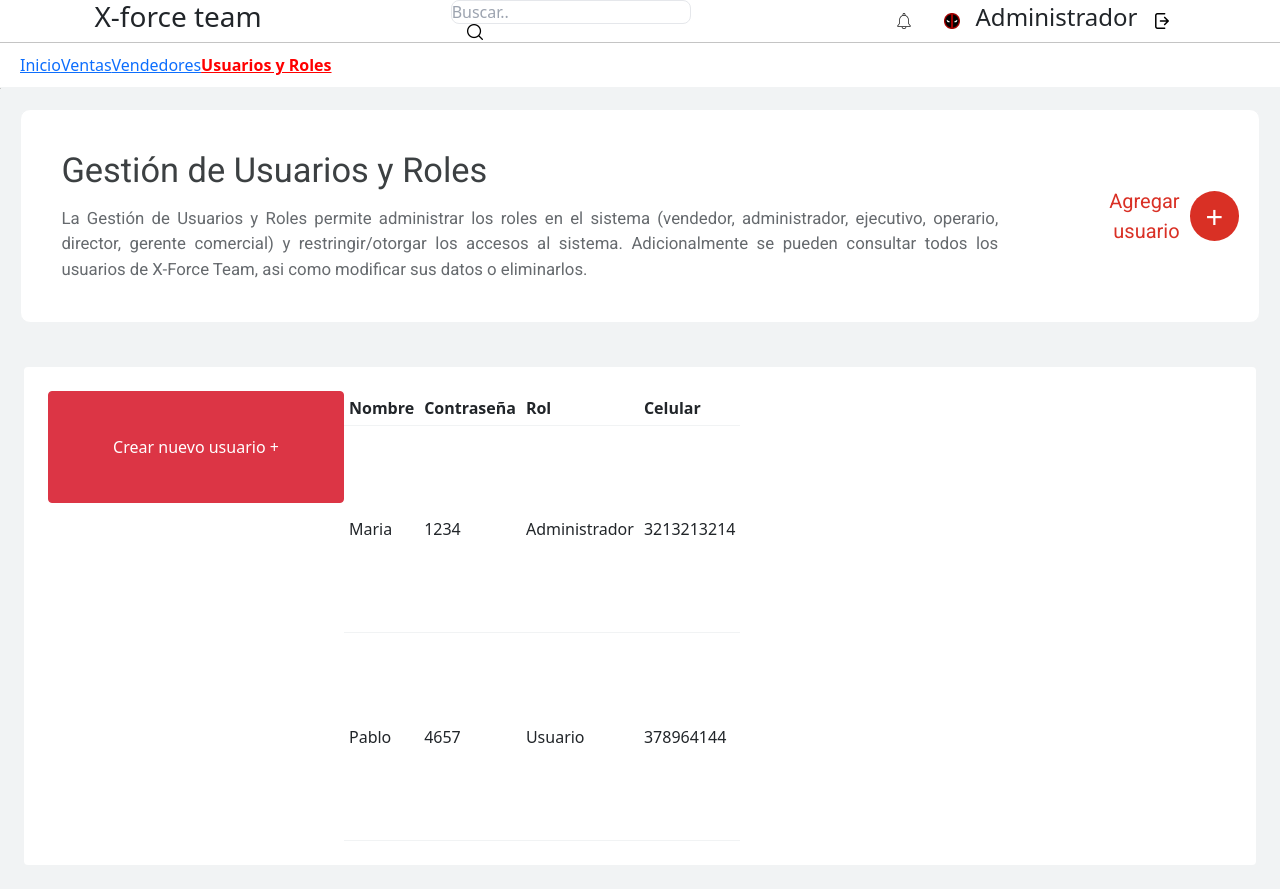
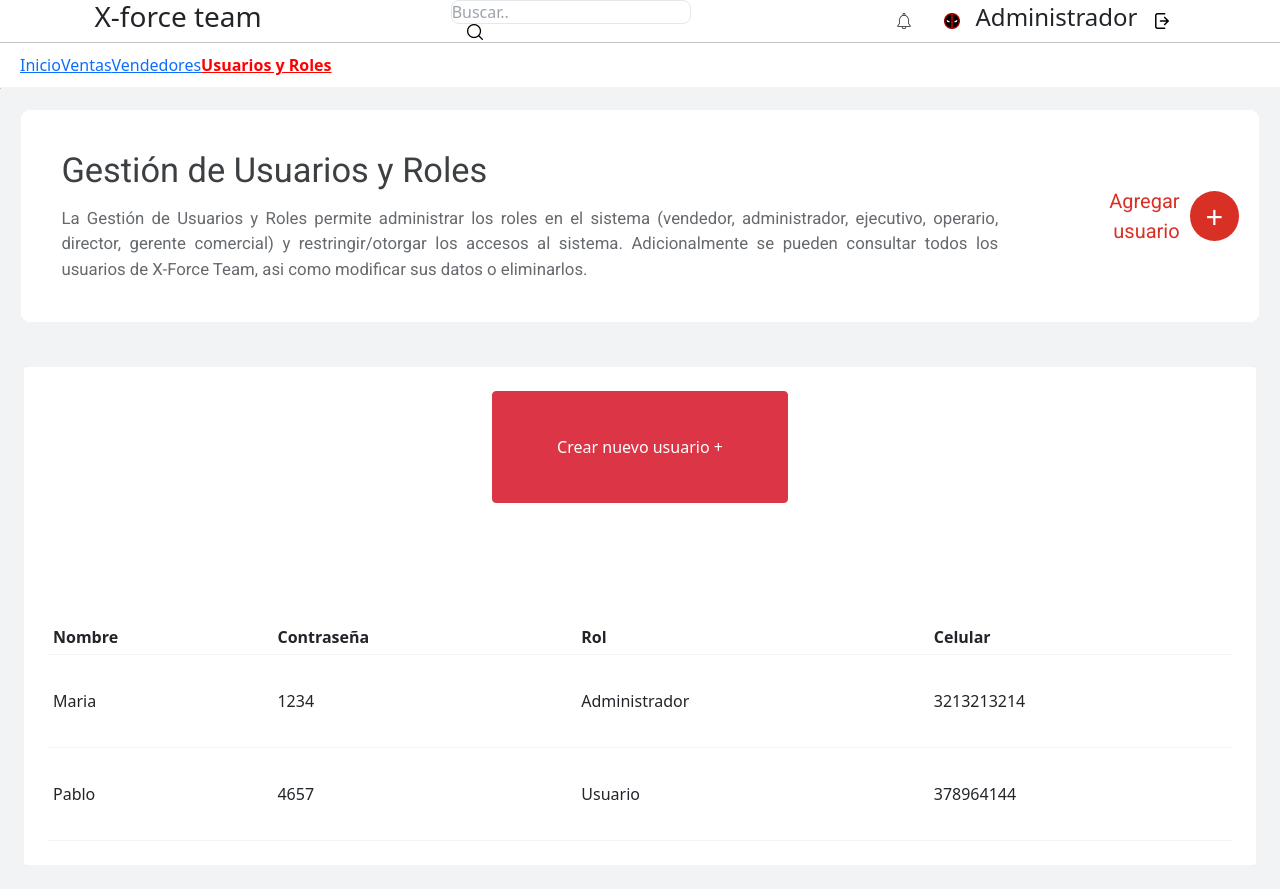
Before and after one commit to astarkz/misionTic2022, a React (Create React App) app in the folder frontend/: page /admin/usuarios in a window 1280 px wide. Built offline with nearby package versions, Linux system fonts and the light colour scheme.

Commit message:
style adjust to users page

```diff
--- a/frontend/src/Pages/admin/Usuarios.jsx
+++ b/frontend/src/Pages/admin/Usuarios.jsx
@@ -61,7 +61,7 @@ const Usuarios = () => {
                 modal={modal}
             />
 
-            <section className="bg-white rounded m-4 p-4 d-flex justify-content-space-between   h-100 " >
+            <section className="bg-white rounded m-4 p-4 d-flex justify-content-center row  h-100 " >
 
 
 
```
